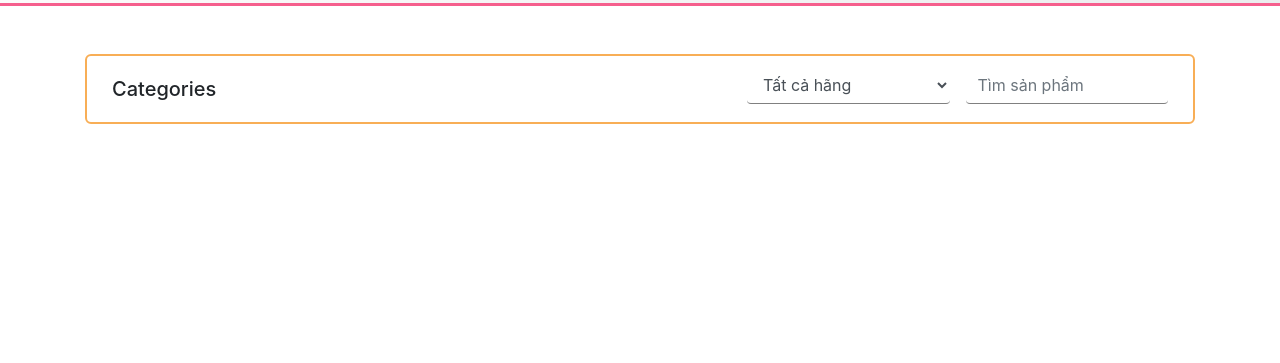
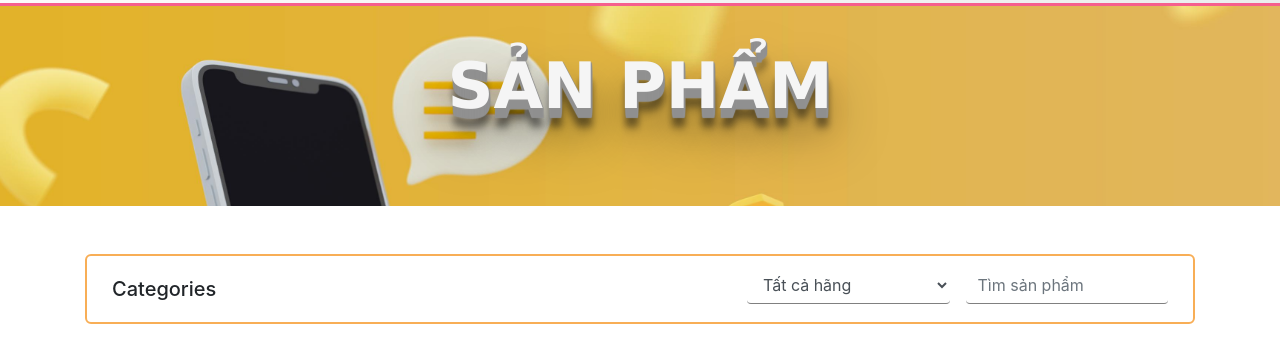
Before and after one commit to giahuy405/Capstone-2, a plain HTML site: page index.html in a window 1280 px wide. Shown: the part 113-476 px from the top of the page. Drawn offline with nearby package versions, Linux system fonts and the light colour scheme; some packages are replaced by stand-ins of ours; no server answers; a script that the page names is missing.

Commit message:
updateed

```diff
--- a/index.html
+++ b/index.html
@@ -5,7 +5,8 @@
     <meta charset="UTF-8">
     <meta http-equiv="X-UA-Compatible" content="IE=edge">
     <meta name="viewport" content="width=device-width, initial-scale=1.0">
-    <title>Document</title>
+    <title>SmartPhone Store - Products</title>
+    <link rel="icon" href="./img/mobile.png">
     <!-- font Awsome -->
     <link rel="stylesheet" href="https://cdnjs.cloudflare.com/ajax/libs/font-awesome/6.2.1/css/all.min.css"
         integrity="sha512-MV7K8+y+gLIBoVD59lQIYicR65iaqukzvf/nwasF0nqhPay5w/9lJmVM2hMDcnK1OnMGCdVK+iQrJ7lzPJQd1w=="
@@ -46,6 +47,17 @@
 
         </nav>
     </header>
+
+    <section class="storeBanner">
+        <div id="carouselExampleSlidesOnly" class="carousel slide" data-bs-ride="carousel">
+            <div class="carousel-inner">
+              <div class="carousel-item active">
+                <h2 class="text">Sản phẩm</h2>
+              </div>
+            </div>
+          </div>
+    </section>
+
     <section class="menu mt-5  ">
         <div class="container">
             <div class="menu-search  d-lg-flex align-items-center">
--- a/index_css/index.css
+++ b/index_css/index.css
@@ -41,6 +41,54 @@ ul.navbar-nav li a::after{
     transform: scale(0, 1);
     transition: transform 0.3s;
 }
+
+
+.carousel-inner{
+height: 200px;
+background: url(../img/banner.jpg);
+background-attachment: fixed;
+background-position: bottom center;
+background-repeat: no-repeat;
+background-size: cover;
+position: relative;
+
+}
+
+.carousel-item{
+    padding: 5rem 0;
+    text-align: center;
+    position: relative;
+
+}
+
+.text {
+    position: absolute;
+    top: 50%;
+    right: 50%;
+    transform: translate(50%,-50%);
+    text-transform: uppercase;
+    font-family: verdana;
+    font-size: 4rem;
+    font-weight: 700;
+    color: #f5f5f5;
+    text-shadow: 1px 1px 1px #919191,
+        1px 2px 1px #919191,
+        1px 3px 1px #919191,
+        1px 4px 1px #919191,
+        1px 5px 1px #919191,
+        1px 6px 1px #919191,
+        1px 7px 1px #919191,
+        1px 8px 1px #919191,
+        1px 9px 1px #919191,
+        1px 10px 1px #919191,
+    1px 18px 6px rgba(16,16,16,0.4),
+    1px 22px 10px rgba(16,16,16,0.2),
+    1px 25px 35px rgba(16,16,16,0.2),
+    1px 30px 60px rgba(16,16,16,0.4);
+}
+
+
+
 .product-item  img{
     transition: .3s;
 }
@@ -358,6 +406,9 @@ tr:hover {
     .alertSuccess {
         left: -60%;
     }
+    .text{
+        font-size: 3rem;
+    }
 }
 
 @media screen and (max-width:575.98px) {
@@ -387,6 +438,9 @@ tr:hover {
     .alertSuccess {
         left: -100%;
     }
+    .text{
+        font-size: 3rem;
+    }
 }
 
 @media screen and (max-width:500px) {
@@ -399,4 +453,7 @@ tr:hover {
         width: 95px;
     }
 
+    .text{
+        font-size: 2rem;
+    }
 }
```
Also changed, not shown: adding_Page/adding.html (+2 -1 lines), admin.html (+2 -1 lines), img/app-development.png (added), img/banner.jpg (added), img/mobile.png (added).
